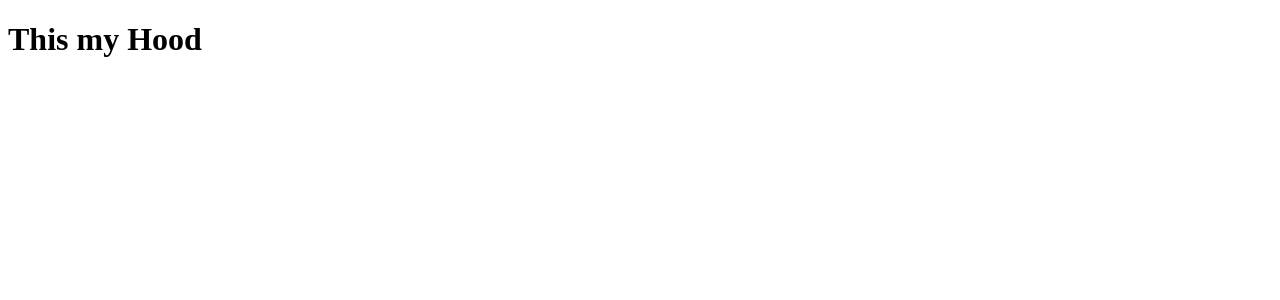
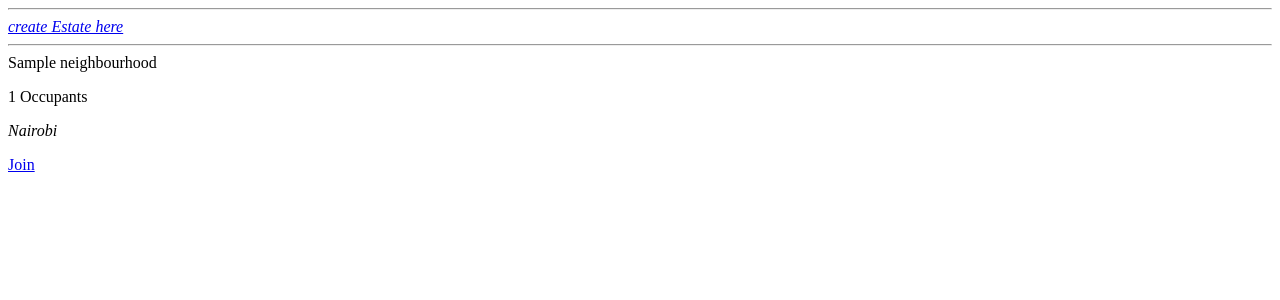
Before and after one commit to vincentouma/Neighbourhood, a Django app: page / in a window 1280 px wide. Shown: the top 300 px of the page. Run offline with Django 3.2, Linux system fonts and the light colour scheme; a user stored in the database is signed in; tables that the repository leaves empty hold one stand-in row (values such as "Sample post"); some libraries are stand-ins or nearby versions.

Commit message:
Add hood html file

```diff
--- a/hood/templates/hood.html
+++ b/hood/templates/hood.html
@@ -3,11 +3,27 @@
 {% block content %}
 
 
+<div class="container">
+    <hr>
+    <i class="fa fa-plus">
+        <a href="{% url 'createHood' %}"> create Estate here</a></i>
+    <hr>
 
-<div class="container">
-<h1>This my Hood</h1>
+ <div class="row">
+
+   {% for hood in hoods %}
+   <div class="col-md-4">
+     <div class="card">
+         {{hood.name.capitalize}}
+       <div class="card-body" style="width: auto">
+         <p>{{hood.occupants}} Occupants </p>
+           <p> <i class="fa fa-map-marker" aria-hidden="true"> {{ hood.loc }}</i></p>
+         <a href=" {% url 'joinHood' hood.id %}" class="btn btn-sm btn-success">Join</a>
+       </div>
+     </div>
+   </div>
+
+   {% endfor %}
+ </div>
 </div>
-
-
-
 {% endblock %}
```
